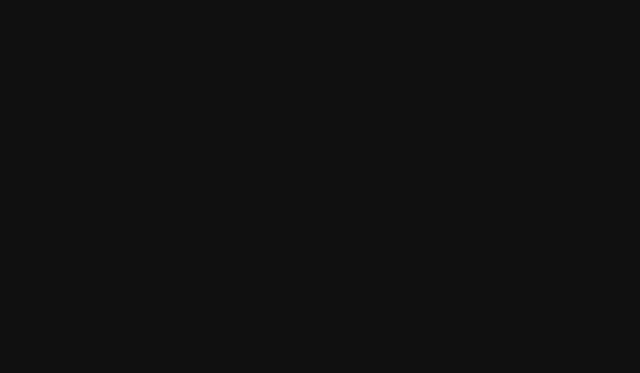
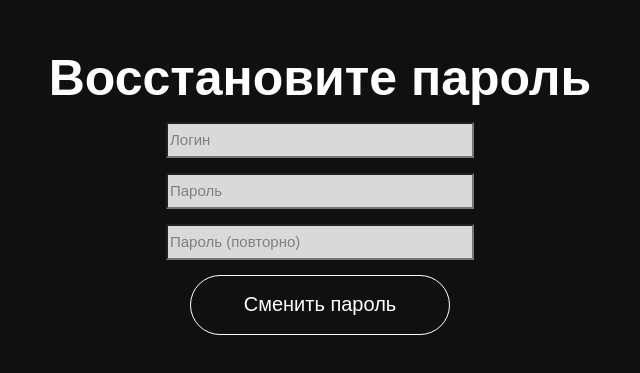
Before and after one commit to Sukmanov/last_chance, a Vue app: page /change-password in a window 1280 px wide. Before the commit this address had no page. Shown: the part 141-514 px from the top of the page, without its empty margins (320-960 px from the left). Built offline with nearby package versions, Linux system fonts and the light colour scheme.

Commit message:
Added page for changing password

```diff
--- /dev/null
+++ b/src/components/pages/ChangePassword.vue
@@ -0,0 +1,38 @@
+<script setup>
+
+import MyInput1 from "@/components/UI/MyInput1.vue";
+import MyButton1 from "@/components/UI/MyButton1.vue";
+</script>
+
+<template>
+  <div class="change-password-container">
+    <span id="text-login">Восстановите пароль</span>
+    <my-input-1 nameInput="Логин" id="login-button"></my-input-1>
+    <my-input-1 nameInput="Пароль" id="password-button"></my-input-1>
+    <my-input-1 nameInput="Пароль (повторно)" id="password-button"></my-input-1>
+    <my-button1 text-button="Сменить пароль" id="login-button"></my-button1>
+  </div>
+
+</template>
+
+<style scoped>
+
+.change-password-container {
+  width: 80%;
+  margin: 15% auto 15% auto;
+
+  text-align: center;
+
+  display: flex;
+  flex-direction: column;
+}
+
+#login-button {
+  margin: 15px auto 0 auto;
+}
+
+#password-button {
+  margin: 15px auto 0 auto;
+}
+
+</style>
--- a/src/components/pages/Login.vue
+++ b/src/components/pages/Login.vue
@@ -7,10 +7,13 @@
     <span id="text-login">Войдите в свой аккаунт</span>
     <my-input-1 nameInput="Логин" id="login-button"></my-input-1>
     <my-input-1 nameInput="Пароль" id="password-button"></my-input-1>
-    <my-button-2 textButton="Забыли пароль ?" id="forget-pass-button"></my-button-2>
+    <my-button-2
+        textButton="Забыли пароль?"
+        id="forget-pass-button"
+        @click="$router.push('/change-password')"></my-button-2>
     <my-button-1 textButton="Вход" id="login-button"></my-button-1>
     <my-button-2
-        textButton="Еще нет аккаунта ? Регистрация"
+        textButton="Еще нет аккаунта? Регистрация"
         id="forget-pass-button"
         @click="$router.push('/registration')"
     ></my-button-2>
--- a/src/components/router/router.js
+++ b/src/components/router/router.js
@@ -8,6 +8,7 @@ import FilmPage from "@/components/pages/FilmPage.vue"
 import AchievementMain from "@/components/pages/AchievementMain.vue"
 import DailyAchievementsCatalog from "@/components/pages/DailyAchievementsCatalog.vue"
 import ConstAchievementsCatalog from "@/components/pages/ConstAchievementsCatalog.vue"
+import ChangePassword from "@/components/pages/ChangePassword.vue";
 
 
 const routes = [
@@ -24,6 +25,11 @@ const routes = [
         path: '/registration',
         name: 'Registration',
         component: Registration,
+    },
+    {
+        path: '/change-password',
+        name: 'ChangePassword',
+        component: ChangePassword,
     },
     {
         path: '/MovieCatalog',
```
